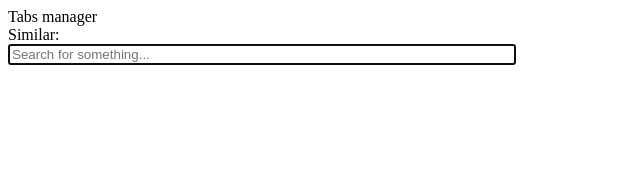
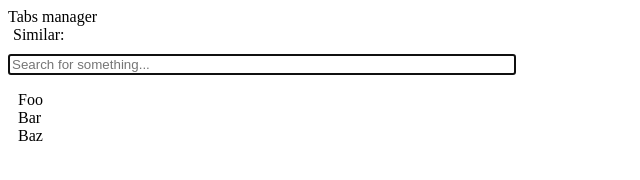
Before and after one commit to pjazdzewski1990/TabsManager, a website with bundled scripts: page index.html in a window 1280 px wide. Shown: the whole page, without its empty margins (0-640 px from the left). Built offline with nearby package versions, Linux system fonts and the light colour scheme; some packages are replaced by stand-ins of ours; no server answers.

Commit message:
update css

```diff
--- a/index.html
+++ b/index.html
@@ -12,13 +12,17 @@
                 <div class="text-section-header">Tabs manager</div>
             </div>
             <div class="switch-tabs">
-                <span>Similar:</span>
+                <span>Similar: </span>
                 <span id="similar-tab"></span>
             </div>
             <input type="text" id="search-field" class="search-field" name="search-field" autofocus placeholder="Search for something...">
             <div class="panel-section-separator"></div>
             <div class="switch-tabs">
-                <ul id="tabs-list"></ul>
+                <ul id="tabs-list">
+                        <li>Foo</li>
+                        <li>Bar</li>
+                        <li>Baz</li>
+                </ul>
             </div>
         </div>
         <script src="index.js" type="module"></script>
--- a/style.css
+++ b/style.css
@@ -12,6 +12,13 @@ html, body {
 
 #tabs-list {
     list-style-type: none;
+    margin-left: -35px;
+    margin-right: 5px;
+}
+
+.switch-tabs {
+  margin-left: 5px;
+  margin-bottom: 10px;
 }
 
 .lang-icon {
```
